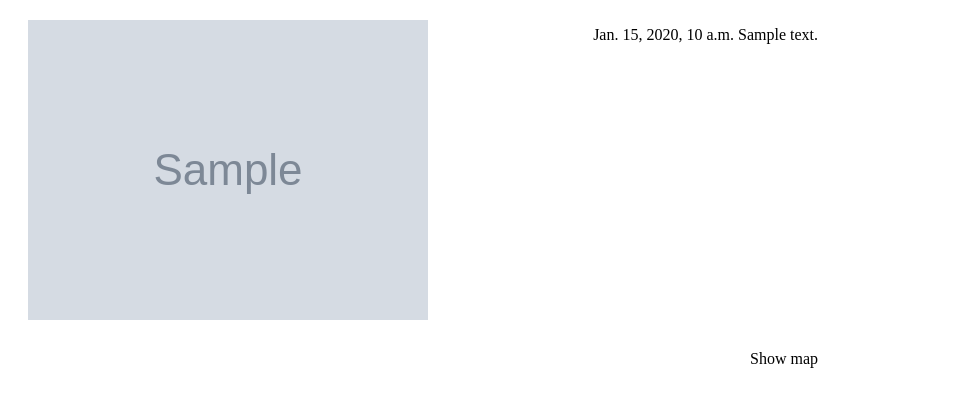
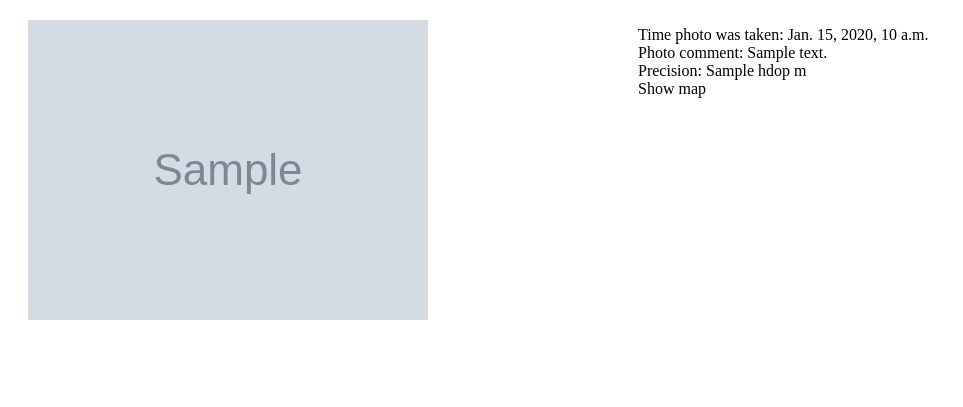
Before and after one commit to zzgvh/akvo-phone, a Django app: template phone/pics/templates/index.html in a window 1280 px wide. Shown: the top 407 px of the page, without its empty margins (0-963 px from the left). Run offline with Django 3.2, Linux system fonts and the light colour scheme; the template is opened without the code that fills it: most values are stand-ins (such as "Sample title", 1, 10 or a date in 2020); grey boxes marked "Sample" are stand-in pictures; some libraries are stand-ins or nearby versions.

Commit message:
Add precision to template

```diff
--- a/phone/pics/templates/index.html
+++ b/phone/pics/templates/index.html
@@ -63,18 +63,19 @@
     {% for photo in photos %}
       {% thumbnail photo.photo 600x450 upscale autocrop sharpen as da_photo %}
 
-      <div style="margin: 10px; width: 800px;">
-        <div>
-          <p style="float: right;">
-            {{photo.original_time}} {{photo.text}}
-          </p>
-          <img src="{{da_photo}}" alt="{{photo.text}}" style="margin: 10px;" />
-        <div/>
-        <p style="float: right; display:none; margin-bottom: 10px; cursor: pointer; clear: both;" id="show_{{photo.pk}}">
-          Show map
+      <div style="margin: 10px; width: 920px;">
+        <p style="float: right; width: 300px;">
+          Time photo was taken: {{photo.original_time}}<br/>
+          Photo comment: {{photo.text}}<br/>
+          Precision: {{photo.hdop}} m<br/>
+          <span style="display:none; cursor: pointer; " id="show_{{photo.pk}}">
+            Show map
+          </span>
         </p>
+        <img src="{{da_photo}}" alt="{{photo.text}}" style="margin: 10px;" />
+      <div/>
       </div>
-      <div id="map_{{photo.pk}}" style="display: none; margin: 10px; width: 400px; height: 400px; background: red;"></div>
+      <div id="map_{{photo.pk}}" style="display: none; margin: 10px; width: 600px; height: 450px; background: red;"></div>
 
       <script type="text/javascript">
 
@@ -85,7 +86,16 @@
       }
 
       $('#show_{{photo.pk}}').click(function() {
-          document.getElementById("map_{{photo.pk}}").style.display = '';
+          map_tag = document.getElementById("map_{{photo.pk}}");
+          alert(map_tag.style.display);
+          if (map_tag.style.display) {
+            map_tag.style.display = ''
+            map_tag.innerHTML = 'Hide map';
+          } else {
+            map_tag.style.display = 'none';
+            map_tag.innerHTML = 'Show map';
+          }
+          //document.getElementById("map_{{photo.pk}}").style.display = '';
           var gMap = makeMap("map_{{photo.pk}}", {{photo.position.0}}, {{photo.position.1}})
       });
 
```
